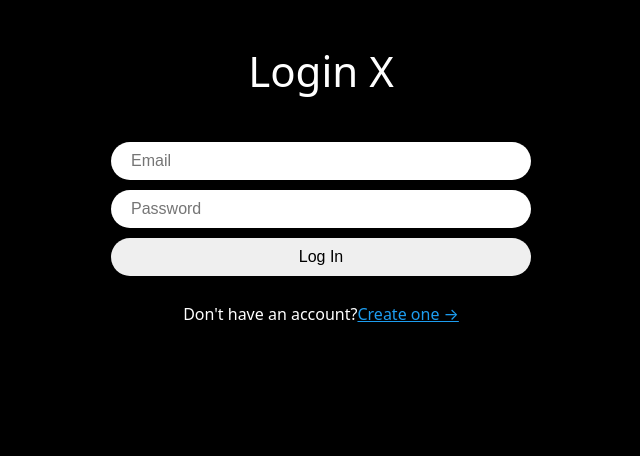
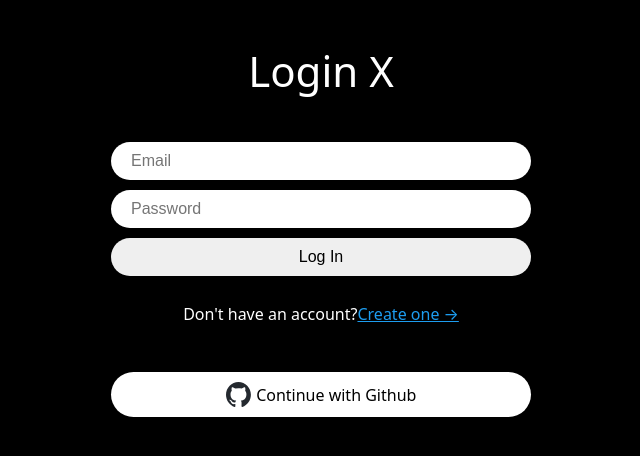
Before and after one commit to wkdwlgo/ntwitter, a React (Vite) app: page /login in a window 1280 px wide. Shown: the top 456 px of the page, without its empty margins (319-959 px from the left). Built offline with nearby package versions, Linux system fonts and the light colour scheme.

Commit message:
github_auth

```diff
--- /dev/null
+++ b/src/components/github-btn.tsx
@@ -0,0 +1,40 @@
+import { GithubAuthProvider, signInWithPopup, signInWithRedirect } from "firebase/auth";
+import styled from "styled-components";
+import { auth } from "../firebase";
+import { Navigate, useNavigate } from "react-router-dom";
+const Button= styled.span`
+    background-color: white;
+    font-weight:500;
+    padding: 10px 20px;
+    border-radius: 50px;
+    border: 0;
+    display: flex;
+    gap: 5px;
+    align-items: center;
+    justify-content: center;
+    width: 100%;
+    color: black;
+    margin-top: 50px;
+`;
+
+const Logo= styled.img`
+    height: 25px;
+`;
+
+export default function GithubButton(){
+    const navigate=useNavigate();
+    const onClick= async ()=>{
+        try{
+            const Provdier = new GithubAuthProvider();
+            await signInWithPopup(auth,Provdier)
+            navigate("/");
+        }
+        catch(error){
+            console.log(error);
+        }
+    }
+    return <Button onClick={onClick}>
+        <Logo src="/github-mark.svg"/>
+        Continue with Github
+    </Button>
+}
--- a/src/routes/create-account.tsx
+++ b/src/routes/create-account.tsx
@@ -4,6 +4,7 @@
 import { useNavigate, Link } from "react-router-dom";
 import { FirebaseError } from "firebase/app";
 import { Error, Input, Switcher, Title, Wrapper,Form } from "../components/auth-components";
+import GithubButton from "../components/github-btn";
 
 
 export default function CreateAccount(){
@@ -63,6 +64,7 @@
             <Switcher>
                 Already have an account?<Link to="/login">Log in &rarr;</Link>
             </Switcher>
+            <GithubButton/>
         </Wrapper>
     )
 }
--- a/src/routes/home.tsx
+++ b/src/routes/home.tsx
@@ -6,7 +6,7 @@
     };
     return (
         <h1>
-            <button onClick={logOut}></button>
+            <button onClick={logOut}>Log out</button>
         </h1>
     );
 }
--- a/src/routes/login.tsx
+++ b/src/routes/login.tsx
@@ -5,11 +5,11 @@
 import { FirebaseError } from "firebase/app";
 import { signInWithEmailAndPassword } from "firebase/auth";
 import { Error, Form, Input, Switcher, Title, Wrapper } from "../components/auth-components";
+import GithubButton from "../components/github-btn";
 
 export default function Login(){
     const navigate=useNavigate();
     const [isLoading, setLoading]=useState(false);
-
     const [email, setEmail]=useState("");
     const [password, setPassword]=useState("");
     const [error, setError]=useState("");
@@ -53,6 +53,7 @@
             <Switcher>
                 Don't have an account?<Link to="/create-account">Create one &rarr;</Link>
             </Switcher>
+            <GithubButton/>
         </Wrapper>
     )
 }
```
Also changed, not shown: public/github-mark.svg (added).
